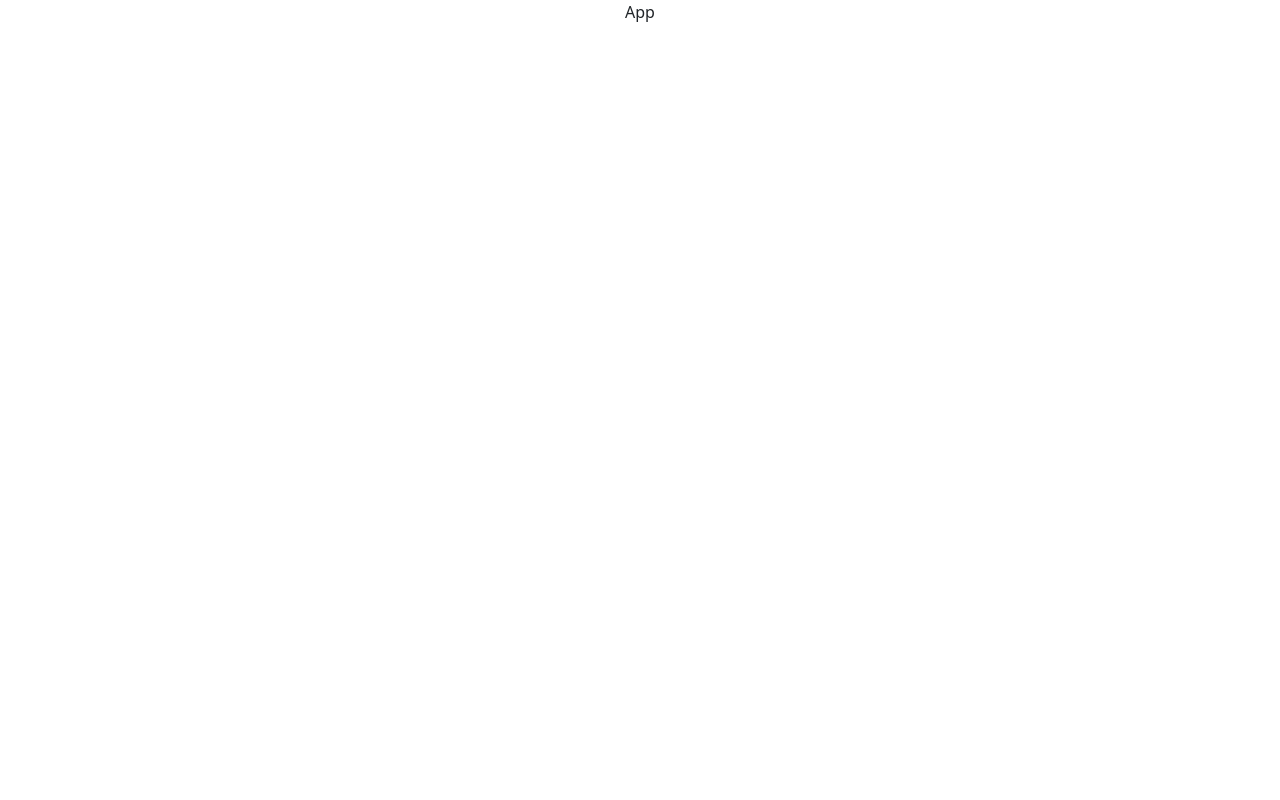
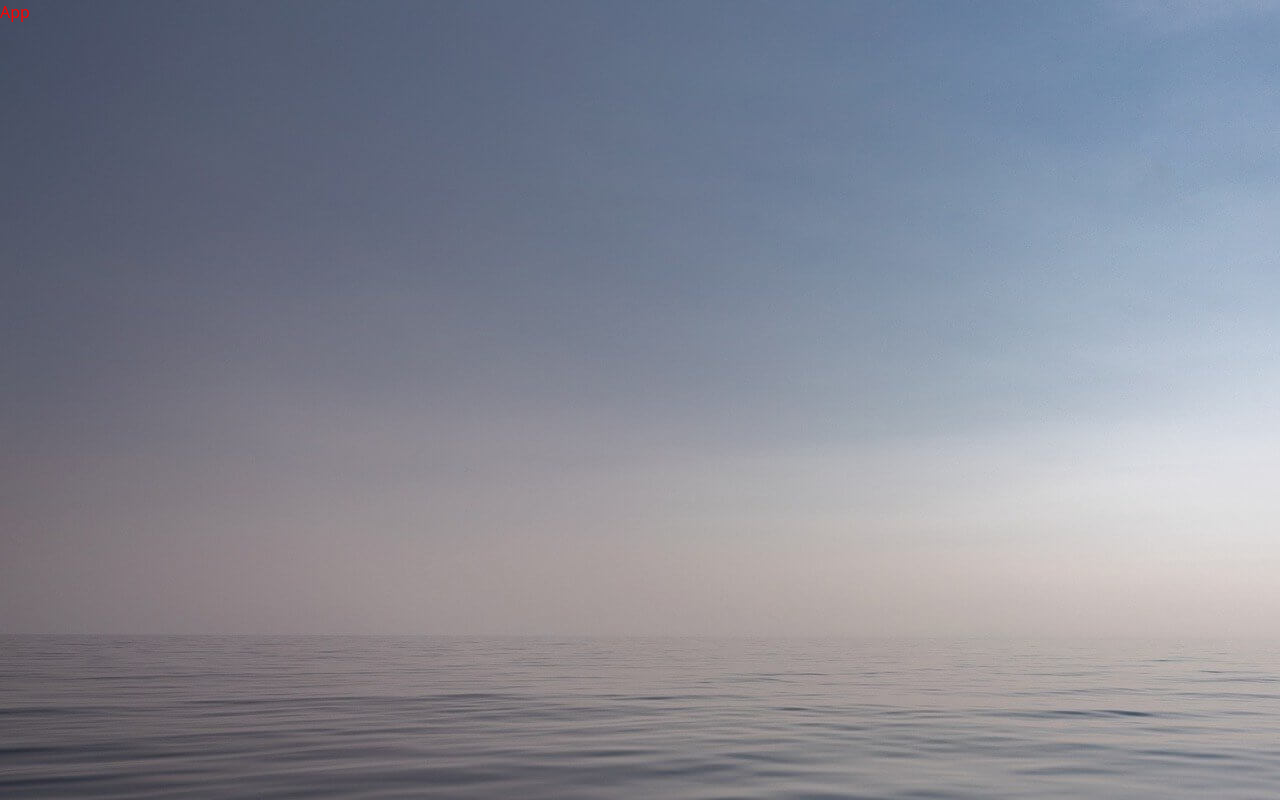
Before and after one commit to ejw773/to-do-30, a React (Create React App) app: page / in a window 1280 px wide. Built offline with nearby package versions, Linux system fonts and the light colour scheme.

Commit message:
adds basic file structure

```diff
--- a/src/App.css
+++ b/src/App.css
@@ -1,38 +1,5 @@
 .App {
-  text-align: center;
+  color: red;
+  background-image: url('components/img/sea-bg.jpg');
+  height: 100vh;
 }
-
-.App-logo {
-  height: 40vmin;
-  pointer-events: none;
-}
-
-@media (prefers-reduced-motion: no-preference) {
-  .App-logo {
-    animation: App-logo-spin infinite 20s linear;
-  }
-}
-
-.App-header {
-  background-color: #282c34;
-  min-height: 100vh;
-  display: flex;
-  flex-direction: column;
-  align-items: center;
-  justify-content: center;
-  font-size: calc(10px + 2vmin);
-  color: white;
-}
-
-.App-link {
-  color: #61dafb;
-}
-
-@keyframes App-logo-spin {
-  from {
-    transform: rotate(0deg);
-  }
-  to {
-    transform: rotate(360deg);
-  }
-}
--- a/src/index.css
+++ /dev/null
@@ -1,13 +0,0 @@
-body {
-  margin: 0;
-  font-family: -apple-system, BlinkMacSystemFont, 'Segoe UI', 'Roboto', 'Oxygen',
-    'Ubuntu', 'Cantarell', 'Fira Sans', 'Droid Sans', 'Helvetica Neue',
-    sans-serif;
-  -webkit-font-smoothing: antialiased;
-  -moz-osx-font-smoothing: grayscale;
-}
-
-code {
-  font-family: source-code-pro, Menlo, Monaco, Consolas, 'Courier New',
-    monospace;
-}
--- a/src/index.js
+++ b/src/index.js
@@ -1,6 +1,5 @@
 import React from 'react';
 import ReactDOM from 'react-dom';
-import './index.css';
 import App from './App';
 import 'bootstrap/dist/css/bootstrap.min.css';
 
```
Also changed, not shown: src/components/FooterComponent.js (added), src/components/HeaderComponent.js (added), src/components/MainComponent.js (added), src/components/NewTaskComponent.js (added), src/components/TaskListComponent.js (added), src/components/img/sea-bg.jpg (added).
